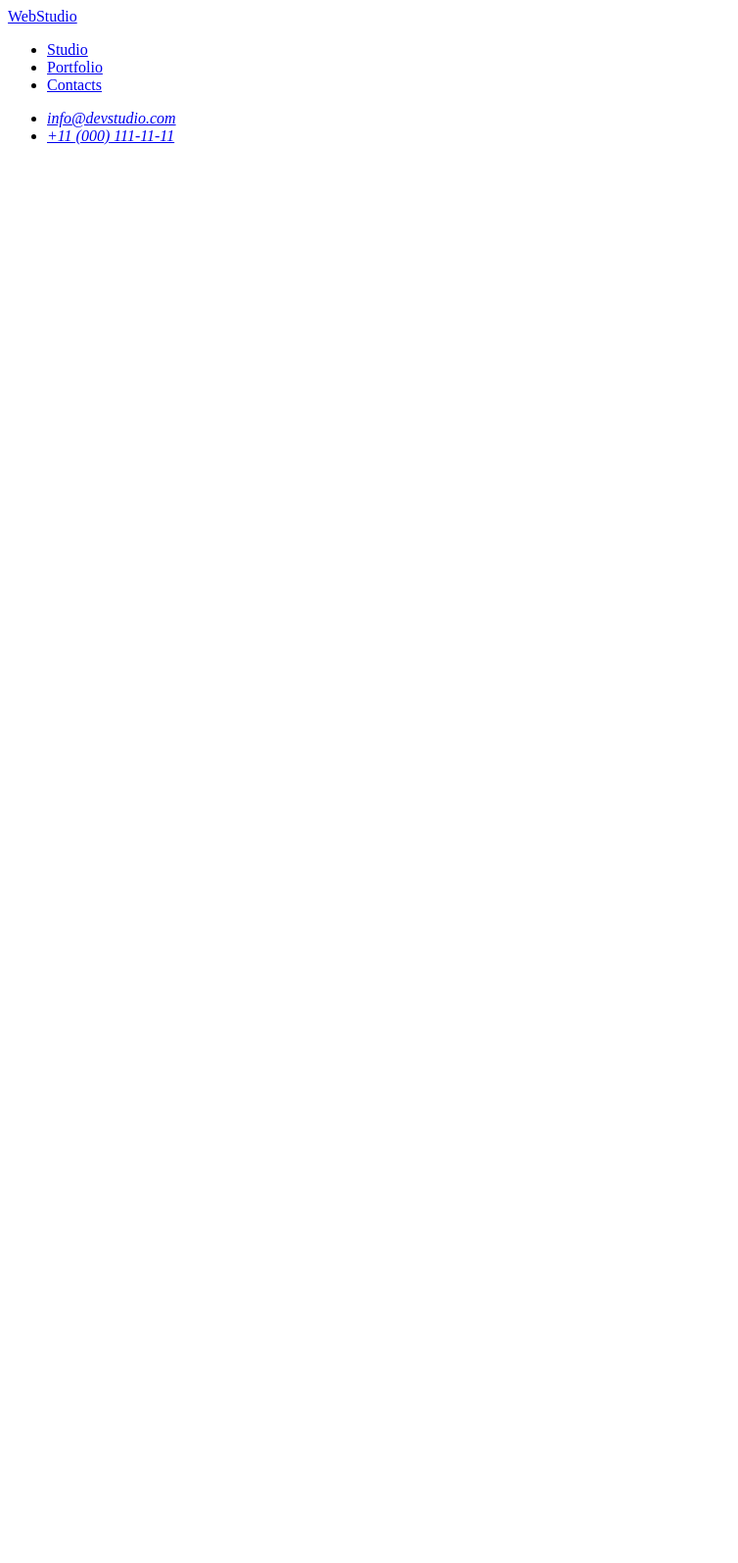
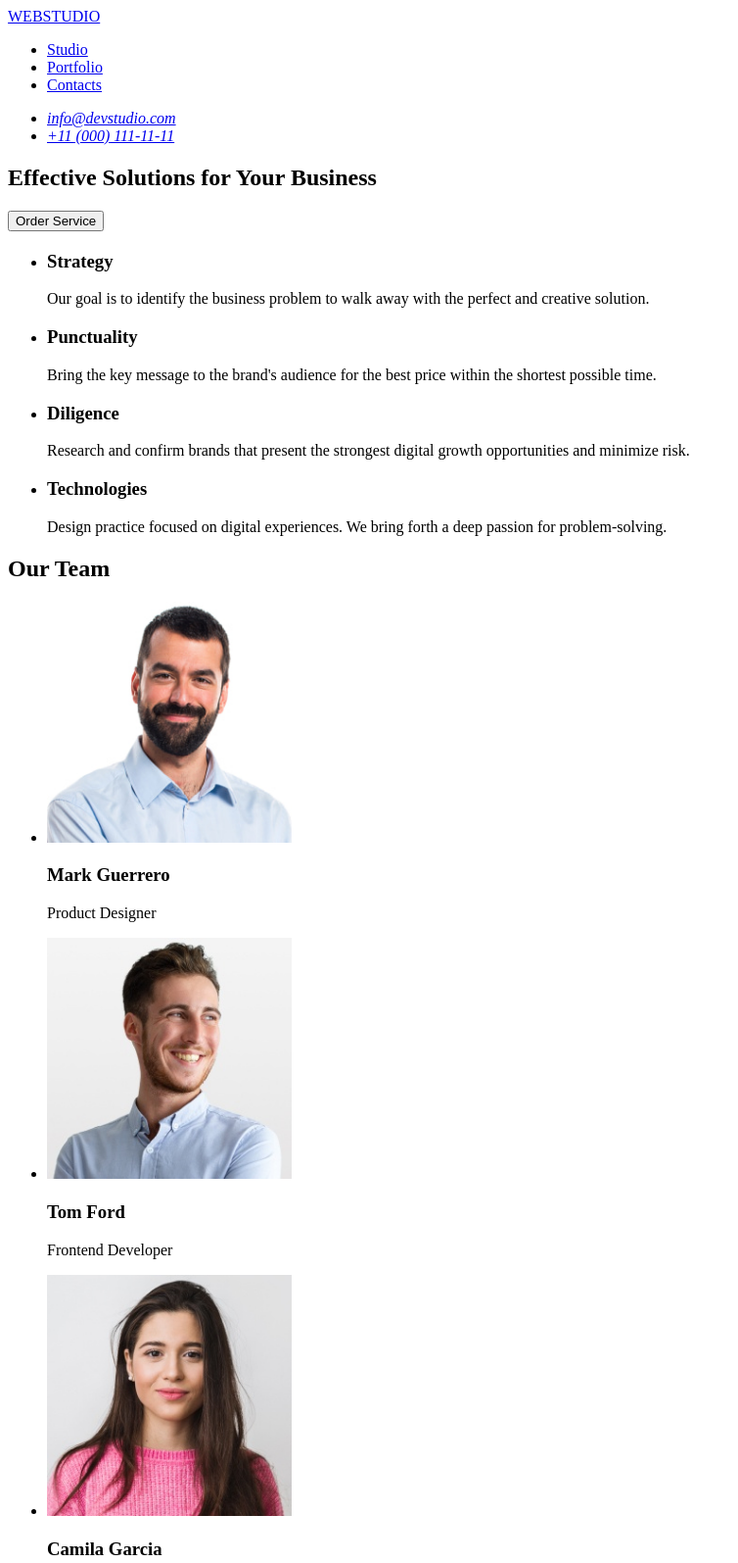
Before and after one commit to Oleksandr-U24/goit-markup-hw-01, a plain HTML site: page index.html in a window 1280 px wide. Shown: the top 1595 px of the page at 98% size, without its empty margins (0-754 px from the left). Before the commit the page ends 800 px from the top, so only its background shows below. Drawn offline with Linux system fonts and the light colour scheme.

Commit message:
WebStudio Markup [DRAFT]
The following information was added:
Section 1: Effective Solutions for Your Business;
Section 2: Strategy, Punctuality, Diligence, Technologies;
Section 3:  Our Team;
+ footer, added some information;

```diff
--- a/index.html
+++ b/index.html
@@ -3,13 +3,13 @@
   <head>
     <meta charset="UTF-8" />
     <meta name="viewport" content="width=device-width, initial-scale=1.0" />
-    <title>WebStudio</title>
+    <title>WEBSTUDIO</title>
   </head>
 
   <body>
     <header>
       <nav>
-        <a href="./index.html">WebStudio</a>
+        <a href="./index.html">WEBSTUDIO</a>
 
         <ul>
           <li><a href="/">Studio</a></li>
@@ -26,8 +26,102 @@
       </address>
     </header>
 
-    <main></main>
+    <main>
+      <section>
+        <h1>Effective Solutions for Your Business</h1>
+        <button type="button">Order Service</button>
+      </section>
 
-    <footer></footer>
+      <section>
+        <h2></h2>
+        <ul>
+          <li>
+            <h3>Strategy</h3>
+            <p>
+              Our goal is to identify the business problem to walk away with the
+              perfect and creative solution.
+            </p>
+          </li>
+
+          <li>
+            <h3>Punctuality</h3>
+            <p>
+              Bring the key message to the brand's audience for the best price
+              within the shortest possible time.
+            </p>
+          </li>
+
+          <li>
+            <h3>Diligence</h3>
+            <p>
+              Research and confirm brands that present the strongest digital
+              growth opportunities and minimize risk.
+            </p>
+          </li>
+
+          <li>
+            <h3>Technologies</h3>
+            <p>
+              Design practice focused on digital experiences. We bring forth a
+              deep passion for problem-solving.
+            </p>
+          </li>
+        </ul>
+      </section>
+
+      <section>
+        <h2>Our Team</h2>
+
+        <ul>
+          <li>
+            <img
+              src="./images/Mark Guerrero.jpg"
+              alt="Photo by Mark Guerrero"
+              width="250"
+            />
+            <h3>Mark Guerrero</h3>
+            <p>Product Designer</p>
+          </li>
+
+          <li>
+            <img
+              src="./images/Tom Ford.jpg"
+              alt="Photo by Tom Ford"
+              width="250"
+            />
+            <h3>Tom Ford</h3>
+            <p>Frontend Developer</p>
+          </li>
+
+          <li>
+            <img
+              src="./images/Camila Garcia.jpg"
+              alt="Photo by Camila Garcia"
+              width="250"
+            />
+            <h3>Camila Garcia</h3>
+            <p>Marketing</p>
+          </li>
+
+          <li>
+            <img
+              src="./images/Daniel Wilson.jpg"
+              alt="Photo by Daniel Wilson"
+              width="250"
+            />
+            <h3>Daniel Wilson</h3>
+            <p>UI Designer</p>
+          </li>
+        </ul>
+      </section>
+    </main>
+
+    <footer>
+      <a href="./index.html">WEBSTUDIO</a>
+      <p>
+        Increase the flow of customers and sales for your business with digital
+        marketing & growth solutions.
+      </p>
+    </footer>
   </body>
 </html>
```
Also changed, not shown: images/Camila Garcia.jpg (added), images/Daniel Wilson.jpg (added), images/Mark Guerrero.jpg (added), images/Tom Ford.jpg (added).
